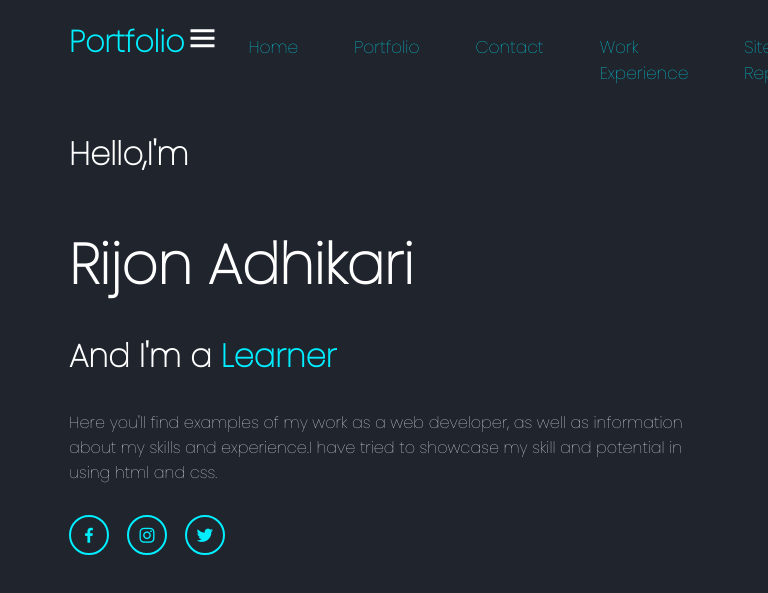
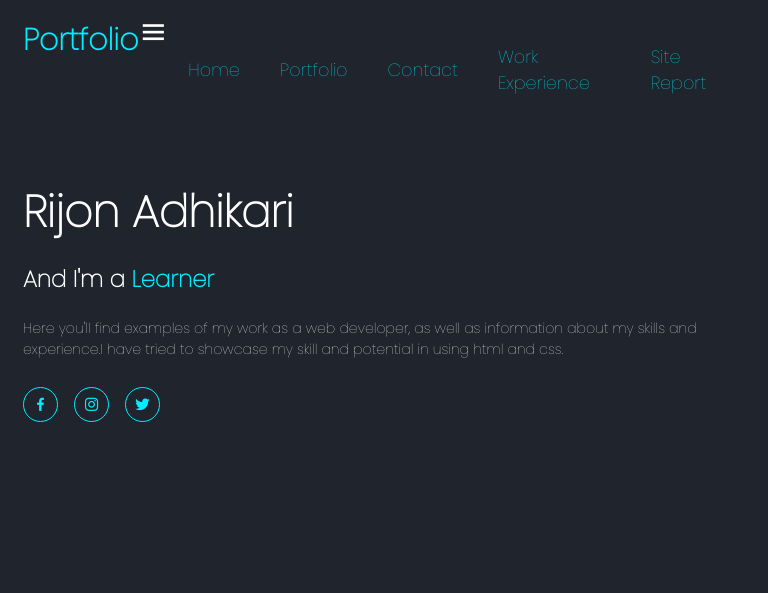
Before and after one commit to Rijon63/project-1, a plain HTML site: page index.html in a window 768 px wide. Drawn offline with nearby package versions, Linux system fonts and the light colour scheme.

Commit message:
commiting styles for responsive manu

```diff
--- a/style.css
+++ b/style.css
@@ -61,11 +61,22 @@ cursor: default;
 .navbar {
     display: flex;
     justify-content: center;
+    flex-direction: column;
+    align-items: center;
+    position: absolute;
+    top: 70px;
+    left: -100%;
+    width: 100%;
+    height: 100vh;
+    background-color: black;
+    transition: all 0.5s ease;
+
 }
 .navbar a {
-    font-size: 1.7rem;
+    display: block;
+    font-size: 18px;
     color: var(--text-color);
-    padding: 14px 28px;
+    padding: 10px;
 }
 
 .navbar a:hover,
@@ -77,10 +88,45 @@ cursor: default;
 #menu-icon {
     font-size: 3.6rem;
     color: var(--text-color);
+    display: flex;
+    flex-direction: column;
+    justify-content: center;
+    align-items: center;
+    width: 30px;
+    height: 30px;
+    padding: 0;
+    border: none;
 }
 
-                                                                                                                                                                                                                                                                                q
+.header:hover .navbar {
+    left: 0;
+}
 
+.header:focus-within .navbar {
+    left: 0;
+}
+
+@media screen and (min-width: 768px) {
+    .navbar {
+        position: static;
+        flex-direction: row;
+        justify-content: flex-end;
+        align-items: center;
+        height: auto;
+        background-color: transparent;
+        left: 0;
+        width: auto;
+    }
+
+    .navbar a {
+        font-size: 16px;
+        padding: 0 20px;
+    }
+}
+
+
+
+                                                                                                                                                                                                                                                                            q
 
 .home {
      display: flex;
@@ -339,16 +385,68 @@ span {
     color: var(--second-bg-color);
 }
 
-
-#toggle {
-    display: none;
-}
-@media screen and (max-width: 700PX) {
-    .navbar {
-        flex-direction: column;
-        display: none;
-    }
-    #toggle:checked + .navbar {
-        display: flex;
+@media (max-width: 1200px) {
+    html {
+        font-size: 55%
     }
 }
+
+@media (max-width: 991px) {
+    .header {
+        padding: 2rem 3%;
+    }
+
+    section {
+        padding: 10rem 3% 2rem;
+    }
+
+    .footer {
+        padding: 2rem 3%;
+    }
+}
+
+@media (max-width: 768px) {
+    .navbar .active {
+        display: block;
+    }
+
+    .navbar a {
+        display: block;
+        font-size: 2rem;
+        margin: 3rem 0;
+    }
+
+    .home {
+        flex-direction: column;
+    }
+
+    .home-content h3 {
+        font-size: 2.6rem;
+    }
+
+    .home-content h1 {
+        font-size: 5rem;
+    }
+
+    .portfolio h2 {
+        margin-bottom: 3rem;
+    }
+
+    .portfolio-content {
+        grid-template-columns: repeat(2,1fr);
+
+    }
+
+    }
+
+    @media (max-width: 617px) {
+        .portfolio-content {
+            grid-template-columns: 1fr;
+        }
+    }
+
+    @media (max-width: 450px) {
+        html {
+            font-size: 50%;
+        }
+    }
```
